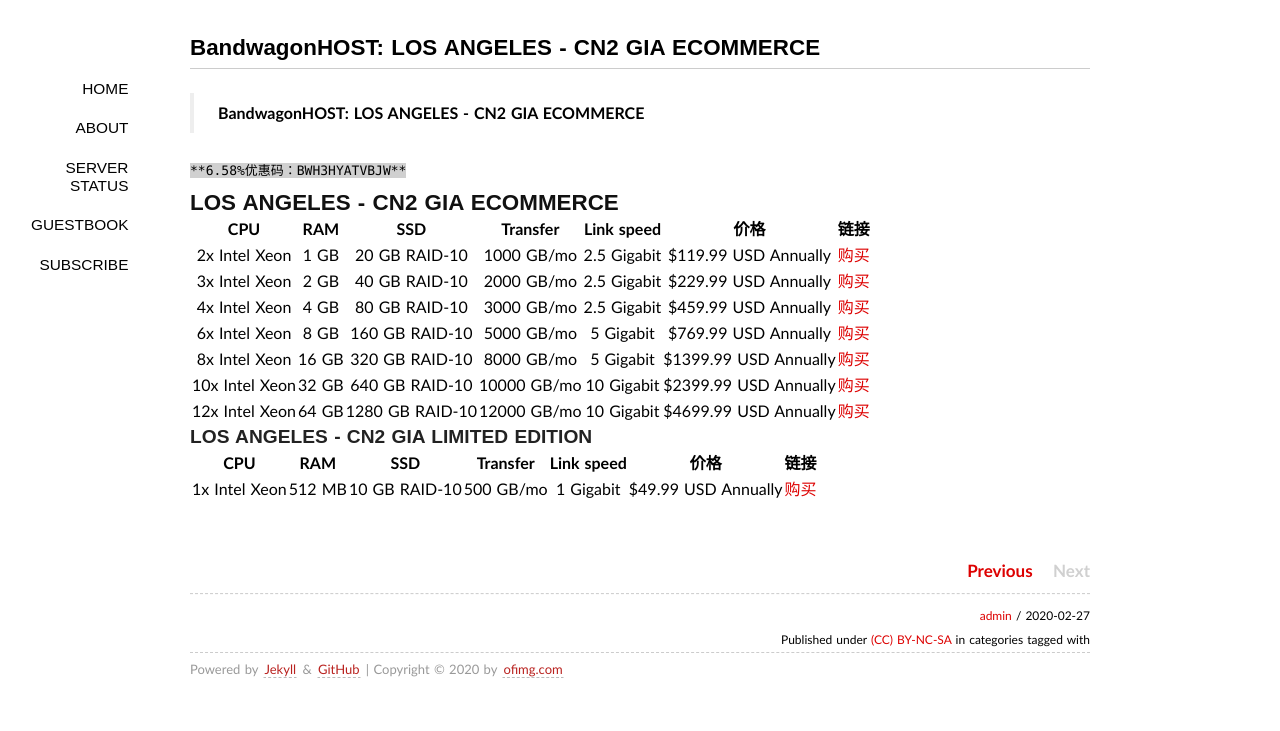
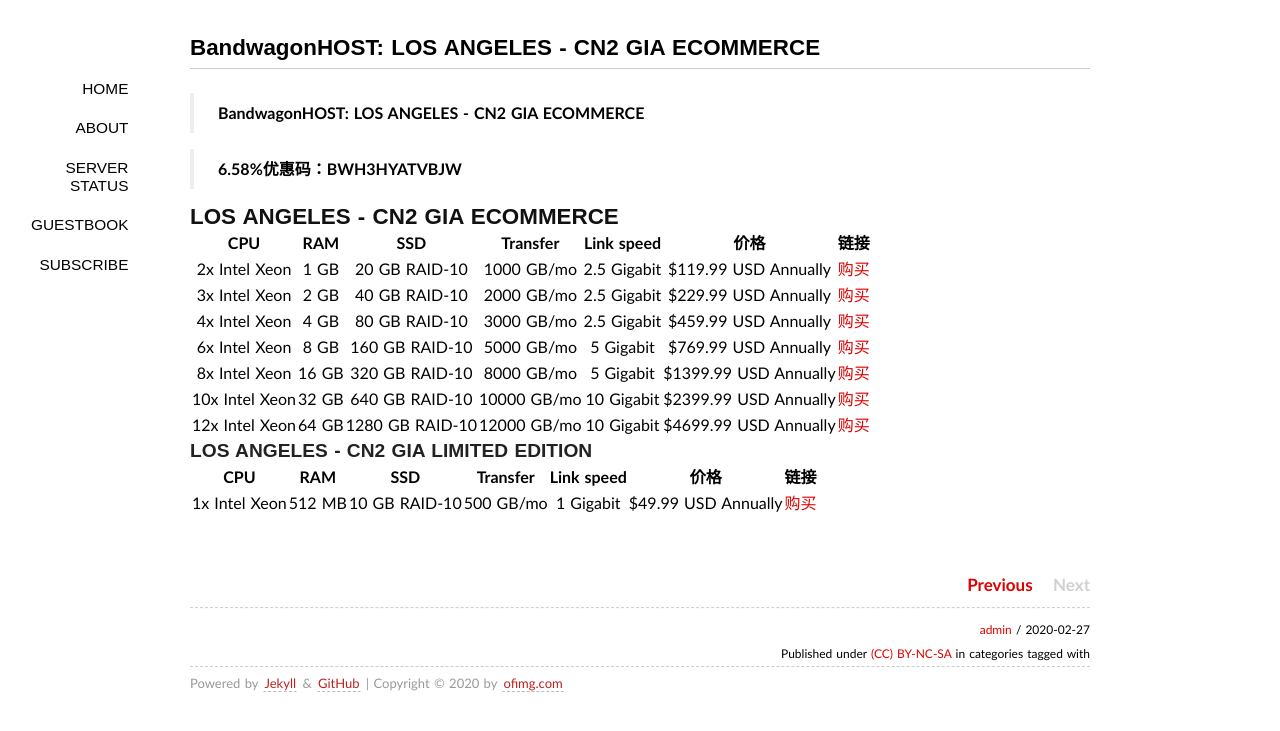
Before and after one commit to imgs/hello, a Jekyll site: the page built from _posts/2020-02-27-bandwagonhost.md, in a window 1280 px wide. Shown: the top 731 px of the page. Built offline with Jekyll 4.4.1, drawn with Linux system fonts in a browser that asks for light colours; some web fonts are replaced; comment, search, counter and statistics services are not loaded.

```diff
--- a/_posts/2020-02-27-bandwagonhost.md
+++ b/_posts/2020-02-27-bandwagonhost.md
@@ -8,9 +8,7 @@ tags: []
 
 > **BandwagonHOST: LOS ANGELES - CN2 GIA ECOMMERCE**
 
-``
-**6.58%优惠码：BWH3HYATVBJW**
-``
+> **6.58%优惠码：BWH3HYATVBJW**
 
 ## LOS ANGELES - CN2 GIA ECOMMERCE
 
```
